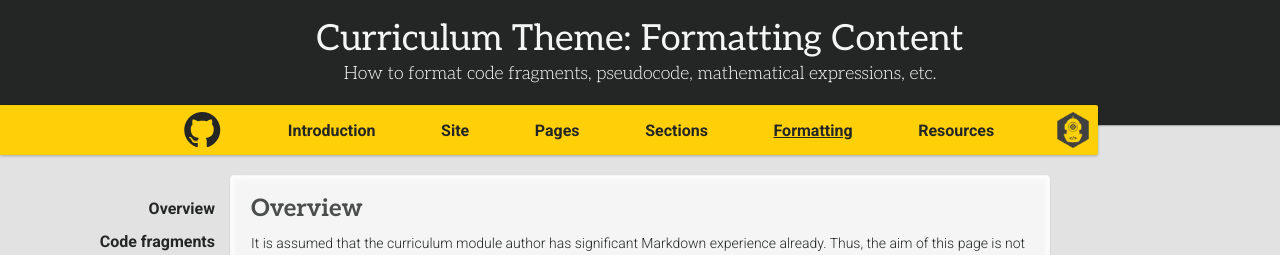
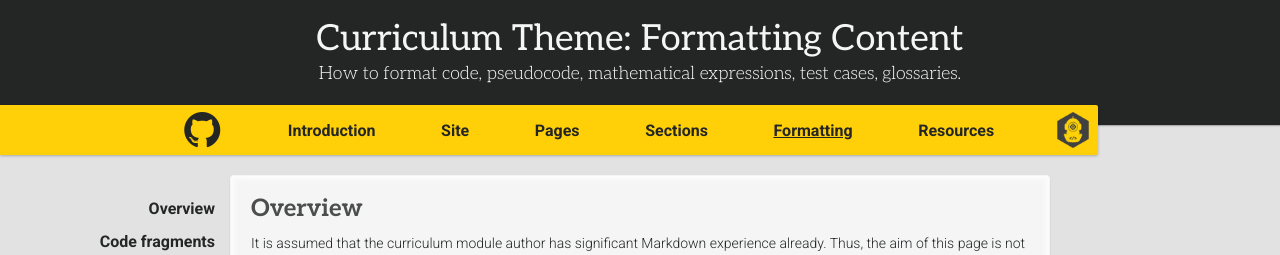
Before and after one commit to ddc-java/ddc-day, a Jekyll site: the page built from formatting.md, in a window 1280 px wide. Shown: the top 255 px of the page. Built offline with Jekyll 4.4.1, drawn with Linux system fonts in a browser that asks for light colours; nearby versions of some CDN libraries; some web fonts are replaced; our own code applies the rules of GitHub Pages for plain Markdown files; formulas are drawn with MathJax 3.

Commit message:
Glossary example

```diff
--- a/formatting.md
+++ b/formatting.md
@@ -2,7 +2,7 @@
 title: Formatting Content
 menu: Formatting
 order: 40
-description: "How to format code fragments, pseudocode, mathematical expressions, etc."
+description: "How to format code, pseudocode, mathematical expressions, test cases, glossaries."
 ---
 
 ## Overview
```
